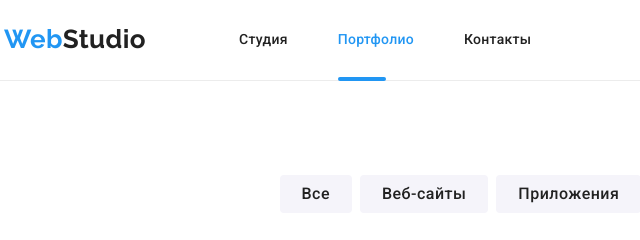
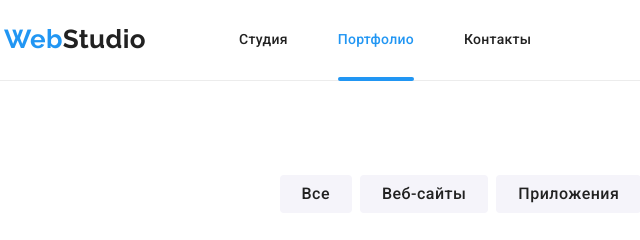
Before and after one commit to IngaPirogova/goit-markup-hw-05, a plain HTML site: page portfolio.html in a window 1280 px wide. Shown: the top 240 px of the page, 51-691 px from the left. Drawn offline with nearby package versions, Linux system fonts and the light colour scheme.

Commit message:
Update style.css

```diff
--- a/css/styles.css
+++ b/css/styles.css
@@ -59,7 +59,7 @@ h1,h2,h3,h4,h5,h6, p {
 
 /*Шапка сайта*/
 .page-header {
-    position: relative;
+
     border-bottom: 1px solid var(--border-header-color);
 }
 
@@ -92,6 +92,7 @@ h1,h2,h3,h4,h5,h6, p {
 }
 
 .site-nav .item {
+
     margin-right: 50px;
 }
 
@@ -119,18 +120,20 @@ h1,h2,h3,h4,h5,h6, p {
 .site-nav .link.current {
     color: var(--accent-color)
 }
-
-
 .link.current::after {
     position: absolute;
     display: block;
     content: '';
     bottom: -1px;
-    width: 48px;
+    left: 0;
     height: 4px;
+    width: 100%;
     background-color: var(--accent-color);
     border-radius: 2px;
-    text-align: center;
+}
+
+.site-nav > .item {
+    position: relative;
 }
 
 /*Ссылки-контакты*/
```
